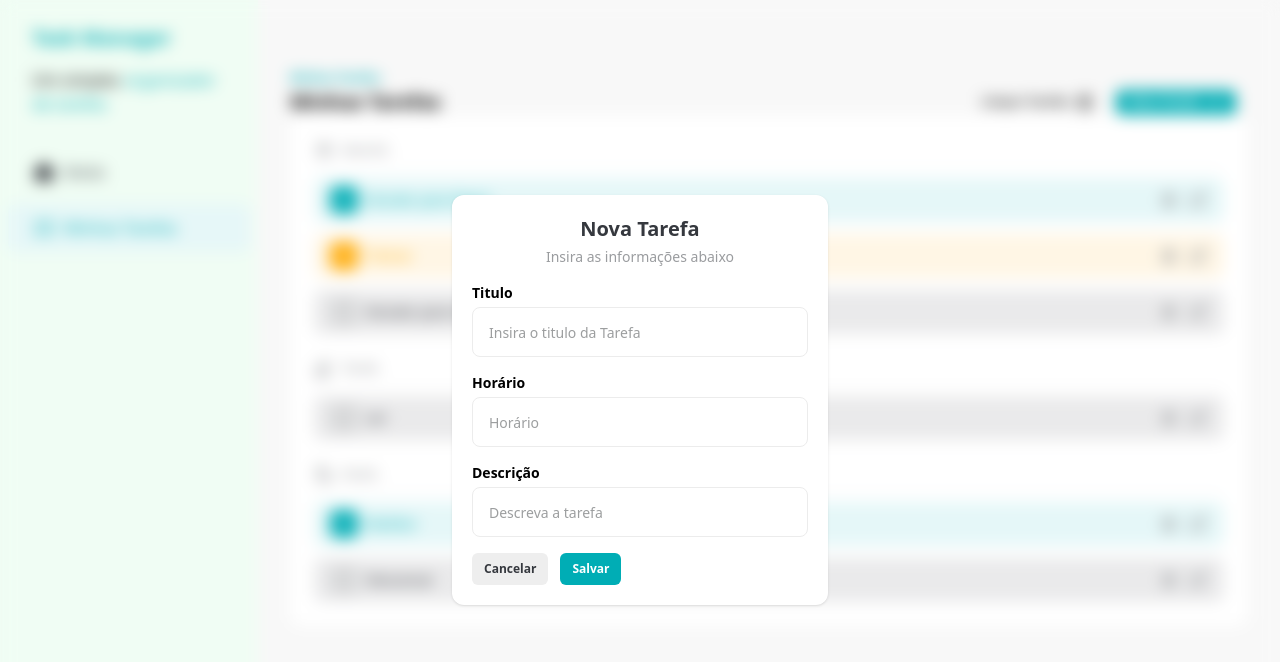
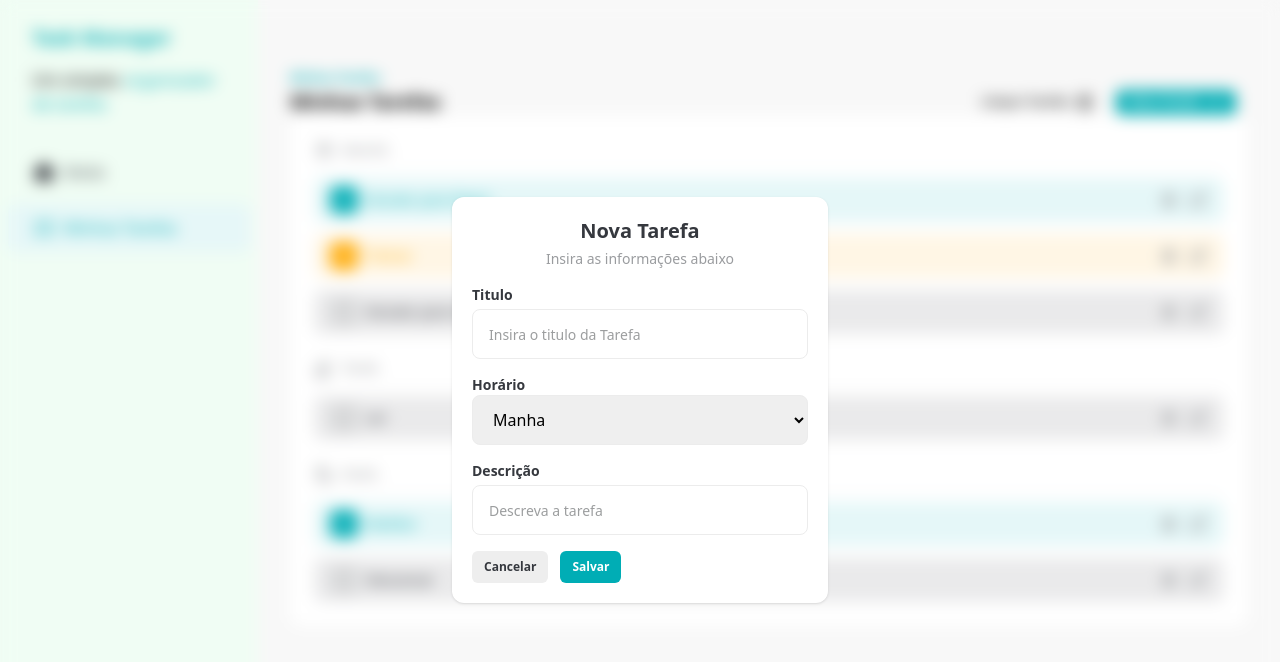
Before and after one commit to eracksonsouza/todo-master, a React (Vite) app: page / in a window 1280 px wide. Both pictures are taken after a click on the button "Nova Tarefa". Shown: the top 662 px of the page. Built offline with nearby package versions, Linux system fonts and the light colour scheme.

Commit message:
feat: add inputLabel component

```diff
--- a/src/components/AddTaskDialog.jsx
+++ b/src/components/AddTaskDialog.jsx
@@ -4,6 +4,7 @@ import Button from "./Button";
 import { CSSTransition } from "react-transition-group";
 import { useRef } from "react";
 import "./AddTaskDialog.css";
+import InputLabel from "./InputLabel";
 
 const AddTaskDialog = ({ isOpen, handleClose }) => {
   const nodeRef = useRef(); //useRef serve para criar uma referencia para o componente AddTaskDialog
@@ -39,7 +40,17 @@ const AddTaskDialog = ({ isOpen, handleClose }) => {
                   label="Titulo"
                   placeholder="Insira o titulo da Tarefa"
                 />
-                <Input id="time" label="Horário" placeholder="Horário" />
+
+
+                <div className="flex flex-col text-left">
+                  <InputLabel htmlFor="time">Horário</InputLabel>
+                  <select className="px-4 py-3 border-solid border border-[#ECECEC] rounded-lg placeholder:text-sm placeholder:text-[#9c9e9f] outline-[#00ADB5]">
+                    <option value="morning">Manha</option>
+                    <option value="afternoon">Tarde</option>
+                    <option value="evening">Noite</option>
+                  </select>
+                </div>
+
                 <Input
                   id="description"
                   label="Descrição"
--- a/src/components/Input.jsx
+++ b/src/components/Input.jsx
@@ -1,9 +1,14 @@
+import InputLabel from "./InputLabel";
+
 const Input = ({ label, ...rest }) => {
   return (
     <div className="space-y-1 flex flex-col text-left">
-      <label className="text-sm font-semibold text-black" htmlFor={rest.id}>
+      <InputLabel
+        className="text-sm font-semibold text-[#35383e]"
+        htmlFor={rest.id}
+      >
         {label}
-      </label>
+      </InputLabel>
       <input
         className="px-4 py-3 border-solid border border-[#ECECEC] rounded-lg placeholder:text-sm placeholder:text-[#9c9e9f] outline-[#00ADB5]"
         {...rest}
--- /dev/null
+++ b/src/components/InputLabel.jsx
@@ -0,0 +1,9 @@
+const InputLabel = (props) => {
+  return (
+    <label className="text-sm font-semibold text-[#35383e]" {...props}>
+      {props.children}
+    </label>
+  );
+};
+
+export default InputLabel;
```
